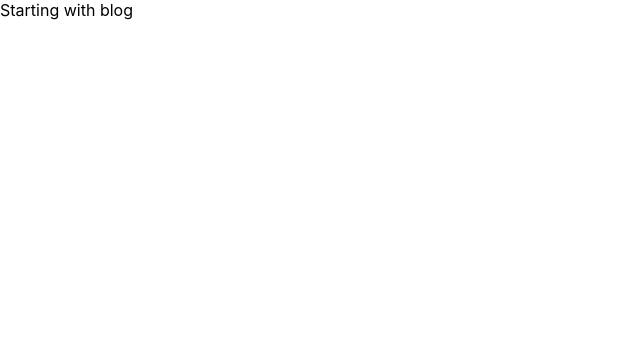
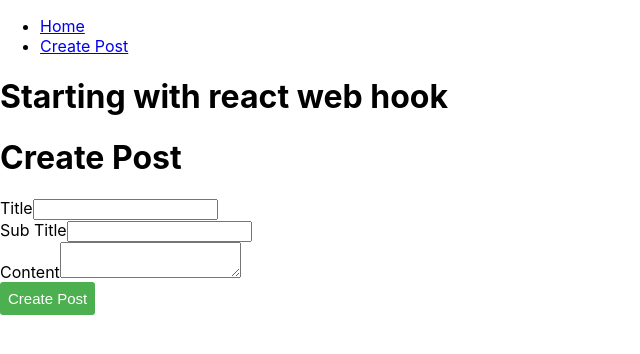
Before and after one commit to Yash-Parwani/blog_with_hooks, a React (Create React App) app: page /create-post in a window 1280 px wide. Shown: the top 354 px of the page, without its empty margins (0-640 px from the left). Built offline with nearby package versions, Linux system fonts and the light colour scheme.

Commit message:
created createPost component to handle form

```diff
--- a/src/components/App.js
+++ b/src/components/App.js
@@ -1,9 +1,22 @@
-
+import {BrowserRouter as Router ,Routes,Route} from "react-router-dom"
+import {Navbar, Home, CreatePost ,PostDetail} from './index.js'
 function App() {
   return (
-    <div className="App">
-          Starting with blog
+    <Router>
+
+      <div className="Container">
+          <Navbar/>
+          <h1>Starting with react web hook</h1>
+          <Routes>
+           <Route exact path="/" element={<Home/>} />
+           <Route exact path="/post/:postId" element={<PostDetail/>} />
+           <Route exact path="/create-post"  element={<CreatePost />}/>
+
+         </Routes>
     </div>
+
+    </Router>
+
   );
 }
 
--- /dev/null
+++ b/src/components/CreatePost.js
@@ -0,0 +1,59 @@
+import {useState} from 'react'
+
+
+
+function CreatePost() {
+    // using hooks so that we can manipulate what user is typing easily
+    const [title,setTitle] = useState();
+    const [content,setContent] = useState();
+    const [subTitle,setSubTitle] = useState();
+
+
+
+   function handleSubmit  (event){
+        // first we will prevent default submit so that page does not perform a reload
+        event.preventDefault();
+
+
+
+
+        // checking if on submitiing we get everything as we wanted
+        console.log("title",title);
+        console.log("Subtitle",subTitle);
+        console.log("content",content);
+
+        }
+
+    return (
+      <div className="CreatePost">
+           <h1>Create Post</h1>
+           <form onSubmit={handleSubmit}>
+               <div className="form-field">
+                   <label>Title</label>
+                   <input value={title} onChange={(event) =>{
+                       setTitle(event.target.value);
+                    //    event.target.value is anything that user types in in the text area
+                   }}/>
+               </div>
+               <div className="form-field">
+                   <label>Sub Title</label>
+                   <input value={subTitle} onChange={(event) =>{
+                       setSubTitle(event.target.value);
+                    //    event.target.value is anything that user types in in the text area
+                   }}/>
+               </div>
+               <div className="form-field">
+                   <label>Content</label>
+                   {/* Using text area since content will be over  a large area */}
+                   <textarea value={content} onChange={(event) =>{
+                       setContent(event.target.value);
+                    //    event.target.value is anything that user types in in the text area
+                   }}></textarea>
+               </div>
+               <button className="create-post-btn">Create Post</button>
+           </form>
+      </div>
+    );
+  }
+
+  export default CreatePost;
--- /dev/null
+++ b/src/components/Home.js
@@ -0,0 +1,10 @@
+
+function Home() {
+    return (
+      <div className="Home">
+           <h1>Home</h1>
+      </div>
+    );
+  }
+
+  export default Home;
--- /dev/null
+++ b/src/components/Navbar.js
@@ -0,0 +1,14 @@
+import { Link } from "react-router-dom";
+
+function Navbar() {
+    return (
+      <div >
+           <ul>
+               <li><Link to="/">Home</Link></li>
+               <li><Link to="/create-post">Create Post</Link></li>
+           </ul>
+      </div>
+    );
+  }
+
+  export default Navbar;
--- /dev/null
+++ b/src/components/PostDetail.js
@@ -0,0 +1,10 @@
+
+function PostDetail() {
+    return (
+      <div className="PostDetail">
+
+      </div>
+    );
+  }
+
+  export default PostDetail;
--- /dev/null
+++ b/src/components/index.js
@@ -0,0 +1,13 @@
+import App from "./App";
+import Navbar from "./Navbar";
+import PostDetail from "./PostDetail";
+import Home from "./Home";
+import CreatePost from "./CreatePost";
+
+export {
+    App,
+    Navbar,
+    Home,
+    CreatePost,
+    PostDetail
+}
--- a/src/index.js
+++ b/src/index.js
@@ -2,16 +2,20 @@ import React from 'react';
 import ReactDOM from 'react-dom/client';
 import './index.css';
 import App from './components/App';
-import reportWebVitals from './reportWebVitals';
+
+
+
+
 
 const root = ReactDOM.createRoot(document.getElementById('root'));
 root.render(
   <React.StrictMode>
-    <App />
+
+       <App />
+
   </React.StrictMode>
 );
 
 // If you want to start measuring performance in your app, pass a function
 // to log results (for example: reportWebVitals(console.log))
 // or send to an analytics endpoint. Learn more: https://bit.ly/CRA-vitals
-reportWebVitals();
```
